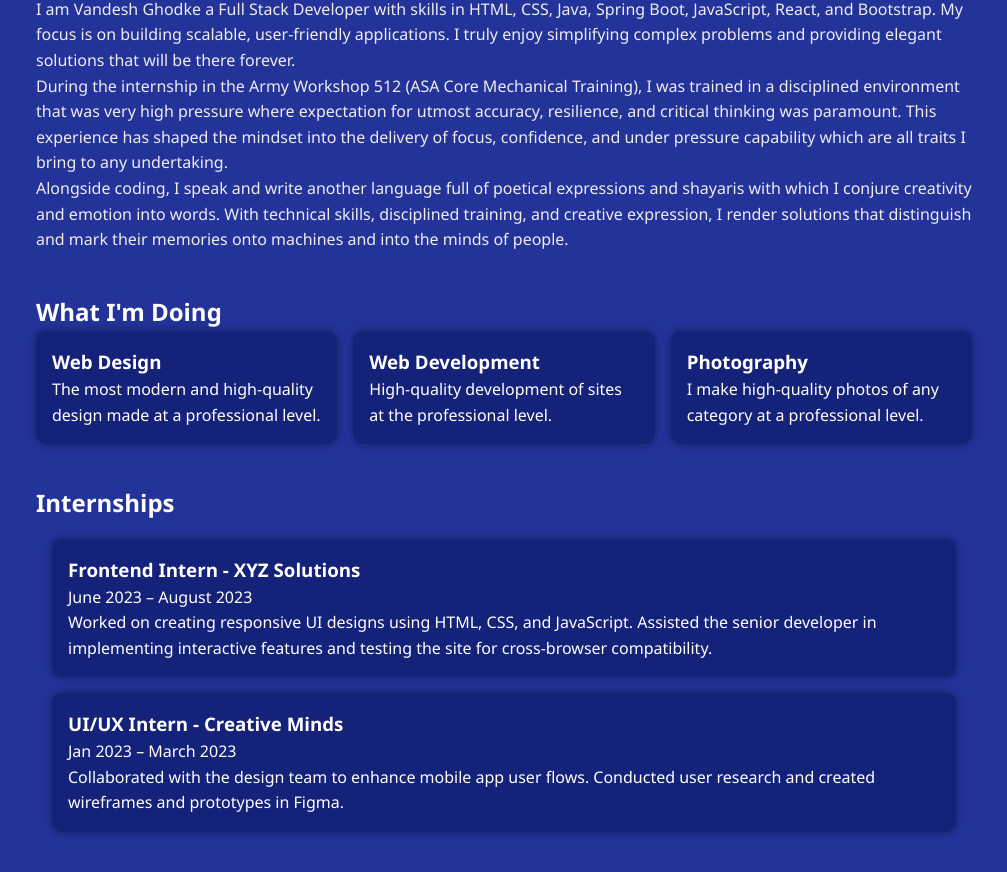
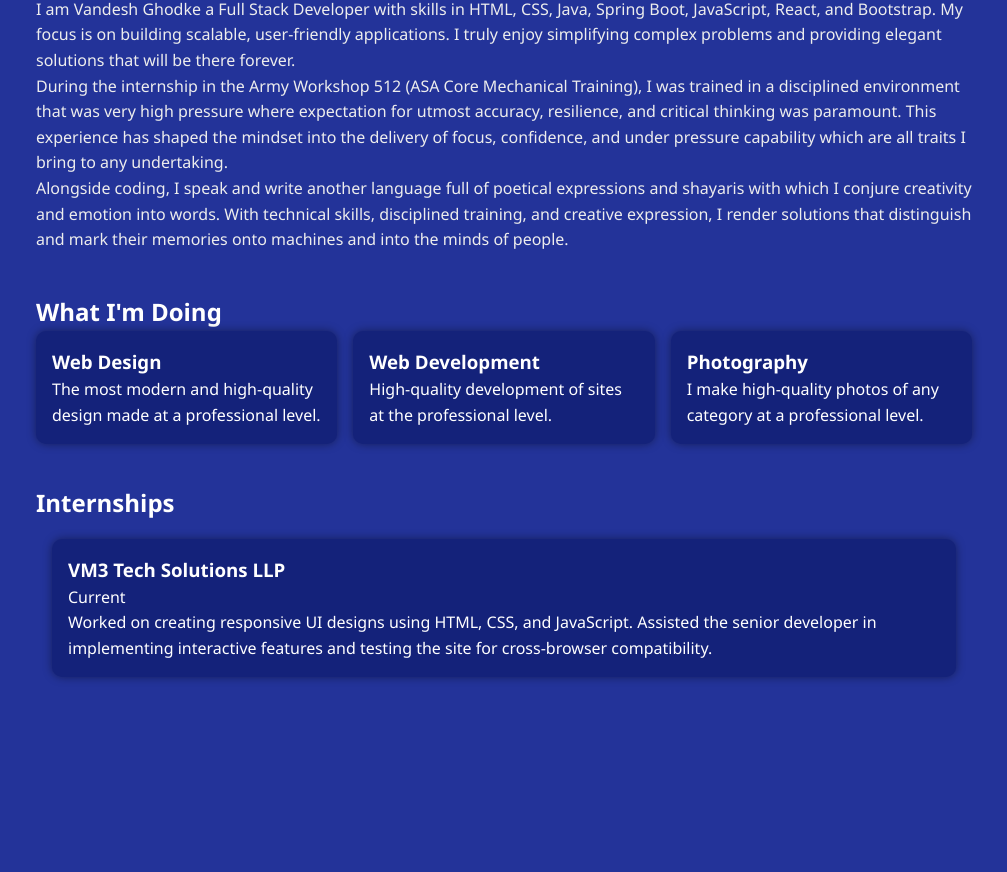
Before and after one commit to 2003Vandu/Portfolio, a plain HTML site: page PORTFOLIO/src/About.html in a window 1280 px wide. Shown: the part 128-1000 px from the top of the page, without its empty margins (136-1143 px from the left). After the commit the page ends 845 px from the top, so only its background shows below. Drawn offline with Linux system fonts and the light colour scheme.

Commit message:
Update About.html

```diff
--- a/PORTFOLIO/src/About.html
+++ b/PORTFOLIO/src/About.html
@@ -36,15 +36,15 @@
       <h2>Internships</h2>
       <div class="cards1">
         <div class="card1">
-          <h3>Frontend Intern - XYZ Solutions</h3>
-          <p>June 2023 – August 2023</p>
+          <h3>VM3 Tech Solutions LLP</h3>
+          <p>Current</p>
           <p>Worked on creating responsive UI designs using HTML, CSS, and JavaScript. Assisted the senior developer in implementing interactive features and testing the site for cross-browser compatibility.</p>
         </div>
-        <div class="card1">
+<!--         <div class="card1">
           <h3>UI/UX Intern - Creative Minds</h3>
           <p>Jan 2023 – March 2023</p>
           <p>Collaborated with the design team to enhance mobile app user flows. Conducted user research and created wireframes and prototypes in Figma.</p>
-        </div>
+        </div> -->
       </div>
     </section>
   </main>
```
